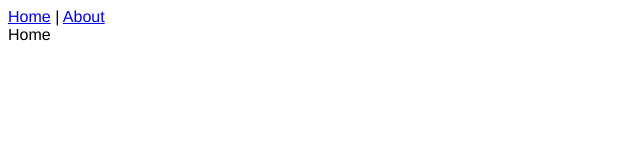
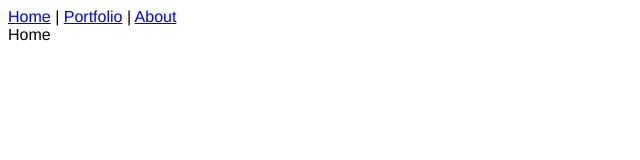
Before and after one commit to maxzakh/portfolio, a Vue app: page /#/ in a window 1280 px wide. Shown: the top 160 px of the page, without its empty margins (0-640 px from the left). Built offline with nearby package versions, Linux system fonts and the light colour scheme.

Commit message:
Added portfolio component; installed composition API

```diff
--- a/package.json
+++ b/package.json
@@ -7,6 +7,7 @@
     "build": "vue-cli-service build"
   },
   "dependencies": {
+    "@vue/composition-api": "^0.5.0",
     "vue": "^2.6.11",
     "vue-router": "^3.1.6"
   },
--- a/src/App.vue
+++ b/src/App.vue
@@ -2,6 +2,7 @@
   <div id="app">
     <div id="nav">
       <router-link to="/">Home</router-link> |
+      <router-link to="/portfolio">Portfolio</router-link> |
       <router-link to="/about">About</router-link>
     </div>
     <router-view/>
--- a/src/main.ts
+++ b/src/main.ts
@@ -1,10 +1,13 @@
-import Vue from 'vue'
-import App from './App.vue'
-import router from './router'
+import Vue from "vue";
+import App from "./App.vue";
+import router from "./router";
+import VueComposition from "@vue/composition-api";
 
-Vue.config.productionTip = false
+Vue.config.productionTip = false;
+
+Vue.use(VueComposition);
 
 new Vue({
   router,
-  render: h => h(App)
-}).$mount('#app')
+  render: (h) => h(App),
+}).$mount("#app");
--- a/src/router/index.ts
+++ b/src/router/index.ts
@@ -1,6 +1,7 @@
 import Vue from "vue";
 import VueRouter, { RouteConfig } from "vue-router";
 import Home from "../views/Home.vue";
+import Portfolio from "../views/Portfolio.vue";
 
 Vue.use(VueRouter);
 
@@ -9,6 +10,11 @@ const routes: Array<RouteConfig> = [
     path: "/",
     name: "Home",
     component: Home,
+  },
+  {
+    path: "/portfolio",
+    name: "Portfolio",
+    component: Portfolio,
   },
   {
     path: "/about",
--- a/src/views/About.vue
+++ b/src/views/About.vue
@@ -3,3 +3,12 @@
     About
   </div>
 </template>
+
+<script lang='ts'>
+  import { defineComponent } from '@vue/composition-api';
+  export default defineComponent({
+    setup() {
+      return {};
+    }
+  })
+</script>
--- a/src/views/Home.vue
+++ b/src/views/Home.vue
@@ -4,13 +4,11 @@
   </div>
 </template>
 
-<script>
-// @ is an alias to /src
-
-export default {
-  name: 'Home',
-  components: {
-
-  }
-}
+<script lang='ts'>
+  import { defineComponent } from '@vue/composition-api';
+  export default defineComponent({
+    setup() {
+      return {};
+    }
+  })
 </script>
--- /dev/null
+++ b/src/views/Portfolio.vue
@@ -0,0 +1,14 @@
+<template>
+  <div>
+    Portfolio
+  </div>
+</template>
+
+<script lang='ts'>
+  import { defineComponent } from '@vue/composition-api';
+  export default defineComponent({
+    setup() {
+      return {};
+    }
+  })
+</script>
```
Also changed, not shown: 1 other file (tests, documents, lock files or other folders).
